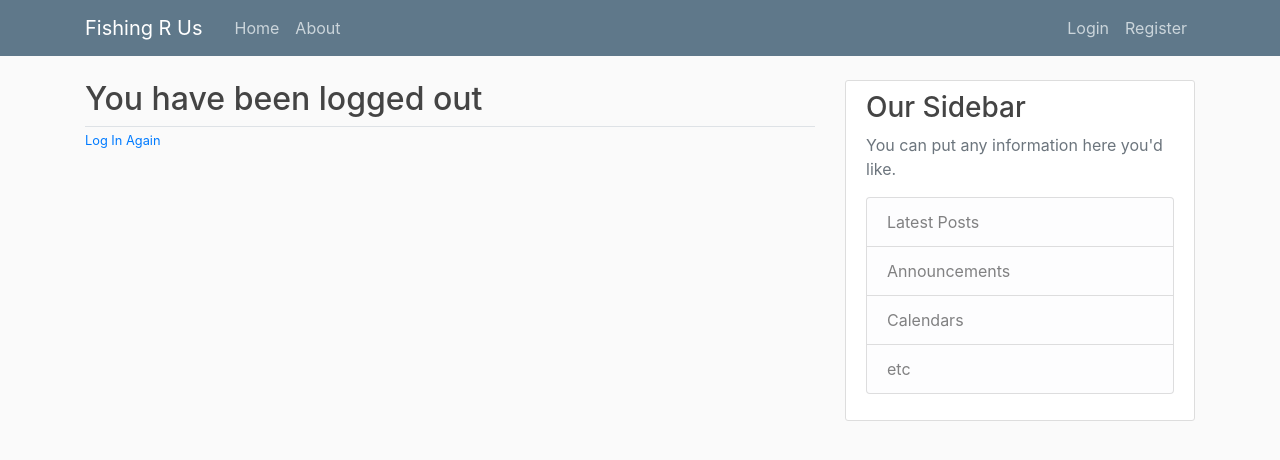
After one commit to seanyboy1/FishingRUs, a Django app: page /logout/ in a window 1280 px wide. The commit adds this page. Shown: the top 460 px of the page. Run offline with Django 3.2, Linux system fonts and the light colour scheme; some libraries are stand-ins or nearby versions.

Commit message:
improving

```diff
--- a/fishing_project/fishing/templates/fishing/base.html
+++ b/fishing_project/fishing/templates/fishing/base.html
@@ -32,8 +32,13 @@
                     </div>
                     <!-- Navbar Right Side -->
                     <div class="navbar-nav">
-                        <a class="nav-item nav-link" href="#">Login</a>
-                        <a class="nav-item nav-link" href="#">Register</a>
+                        {% if user.is_authenticated %}
+                            <a class="nav-item nav-link" href="{% url 'profile' %}">Profile</a>
+                            <a class="nav-item nav-link" href="{% url 'logout' %}">Logout</a>
+                        {% else %}
+                            <a class="nav-item nav-link" href="{% url 'login' %}">Login</a>
+                            <a class="nav-item nav-link" href="{% url 'register' %}">Register</a>
+                        {% endif %}
                     </div>
                 </div>
             </div>
--- a/fishing_project/fishing_project/settings.py
+++ b/fishing_project/fishing_project/settings.py
@@ -122,3 +122,5 @@ USE_TZ = True
 
 STATIC_URL = '/static/'
 CRISPY_TEMPLATE_PACK = 'bootstrap4'
+LOGIN_REDIRECT_URL = 'fishing-home'
+LOGIN_URL = 'login'
--- a/fishing_project/fishing_project/urls.py
+++ b/fishing_project/fishing_project/urls.py
@@ -21,7 +21,8 @@ from users import views as user_views
 urlpatterns = [
     path('admin/', admin.site.urls),
     path('register/', user_views.register, name='register'),
+    path('profile/', user_views.profile, name='profile'),
     path('login/', auth_views.LoginView.as_view(template_name='users/login.html'), name='login'),
     path('logout/', auth_views.LogoutView.as_view(template_name='users/logout.html'), name='logout'),
-    path('', include('f ishing.urls')),
+    path('', include('fishing.urls')),
 ]
--- a/fishing_project/users/templates/users/login.html
+++ b/fishing_project/users/templates/users/login.html
@@ -5,17 +5,17 @@
         <form method="POST">
             {% csrf_token %}
             <fieldset class="form-group">
-                <legend class="border-bottom mb-4">Join Today</legend>
+                <legend class="border-bottom mb-4">Log In</legend>
                 {{ form|crispy }}
             </fieldset>
             <div class="form-group">
-                <button class="btn btn-outline-info" type="submit">Sign Up</button>
+                <button class="btn btn-outline-info" type="submit">Login</button>
             </div>
 
         </form>
         <div class="border-top pt3">
             <small class="text-muted">
-                Already Have An Account? <a class="ml-2" href="#">Sign In</a>
+                Need An Account? <a class="ml-2" href="{% url 'register' %}">Sign Up Now</a>
             </small>
         </div>
     </div>
--- /dev/null
+++ b/fishing_project/users/templates/users/logout.html
@@ -0,0 +1,10 @@
+{% extends "fishing/base.html" %}
+{% block content %}
+    <h2>You have been logged out</h2>
+    <div class="border-top pt3">
+        <small class="text-muted">
+            <a href="{% url 'register' %}">Log In Again</a>
+        </small>
+    </div>
+
+{% endblock content %}
--- /dev/null
+++ b/fishing_project/users/templates/users/profile.html
@@ -0,0 +1,5 @@
+{% extends "fishing/base.html" %}
+{% load crispy_forms_tags %}
+{% block content %}
+    <h1>{{ user.username }}</h1>
+{% endblock content %}
--- a/fishing_project/users/templates/users/register.html
+++ b/fishing_project/users/templates/users/register.html
@@ -15,7 +15,7 @@
         </form>
         <div class="border-top pt3">
             <small class="text-muted">
-                Already Have An Account? <a class="ml-2" href="#">Sign In</a>
+                Already Have An Account? <a class="ml-2" href="{% url 'register' %}">Log In</a>
             </small>
         </div>
     </div>
```
Also changed, not shown: fishing_project/users/views.py (+9 -2 lines), fishing_project/db.sqlite3.
